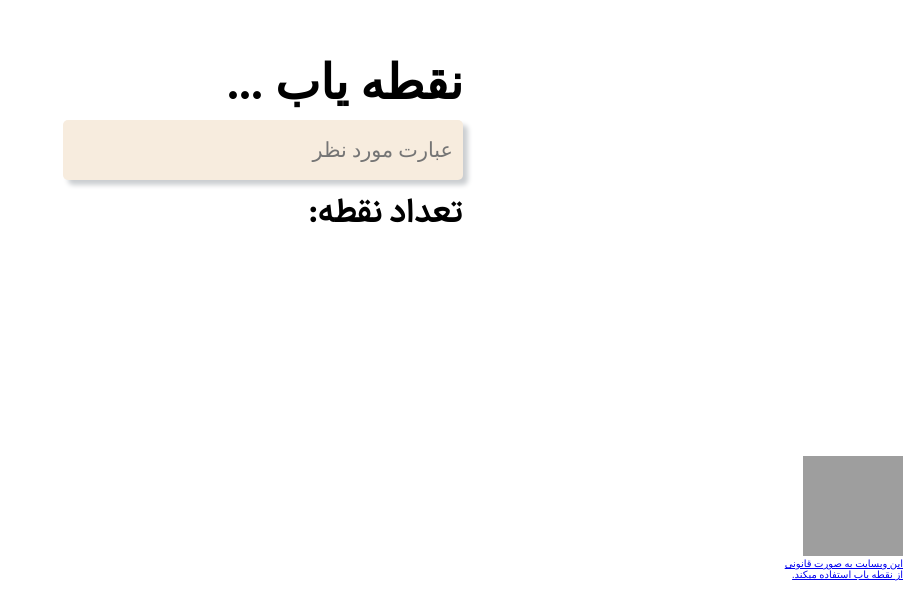
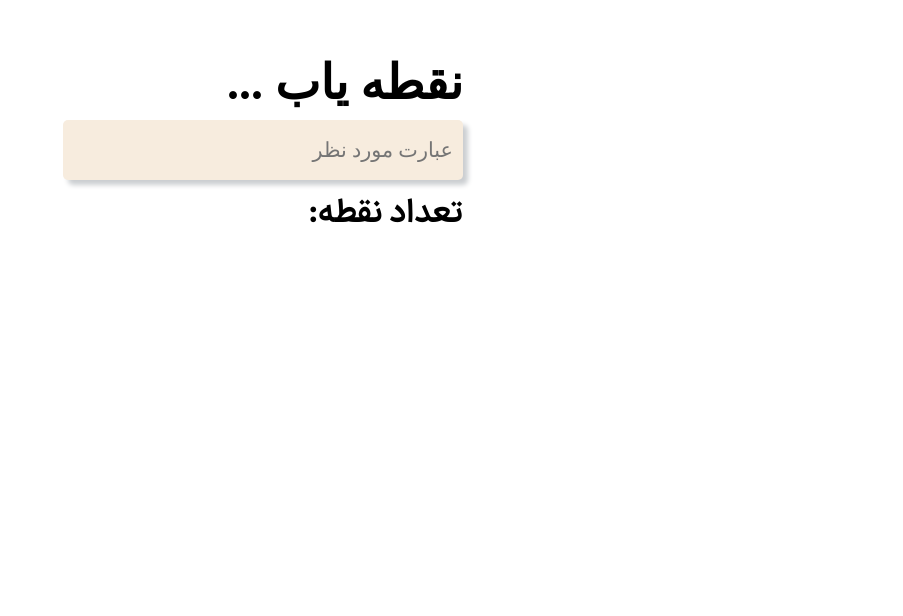
Before and after one commit to Sadraka/noghteyab, a plain HTML site: page index.html in a window 1280 px wide. Shown: the part 184-800 px from the top of the page, without its empty margins (377-1280 px from the left). Drawn offline with Linux system fonts and the light colour scheme; grey boxes are pictures that could not be loaded.

Commit message:
Update index.html

```diff
--- a/index.html
+++ b/index.html
@@ -18,7 +18,6 @@
         </div>
     </section>
 
-<a target="_blank" href="https://fontiran.com/license/XXCEMS" > <div style="width: 123px;font-size: 10px;" > <img src="https://fontiran.com/wp-content/uploads/2019/02/license1-1-360x360.png" width="100" height="100" ><br><span style="text-align: justify;" > این وبسایت به صورت قانونی از نقطه یاب استفاده میکند.</span></div> </a>
 
     <script src="./script.js"></script>
 </body>
```
